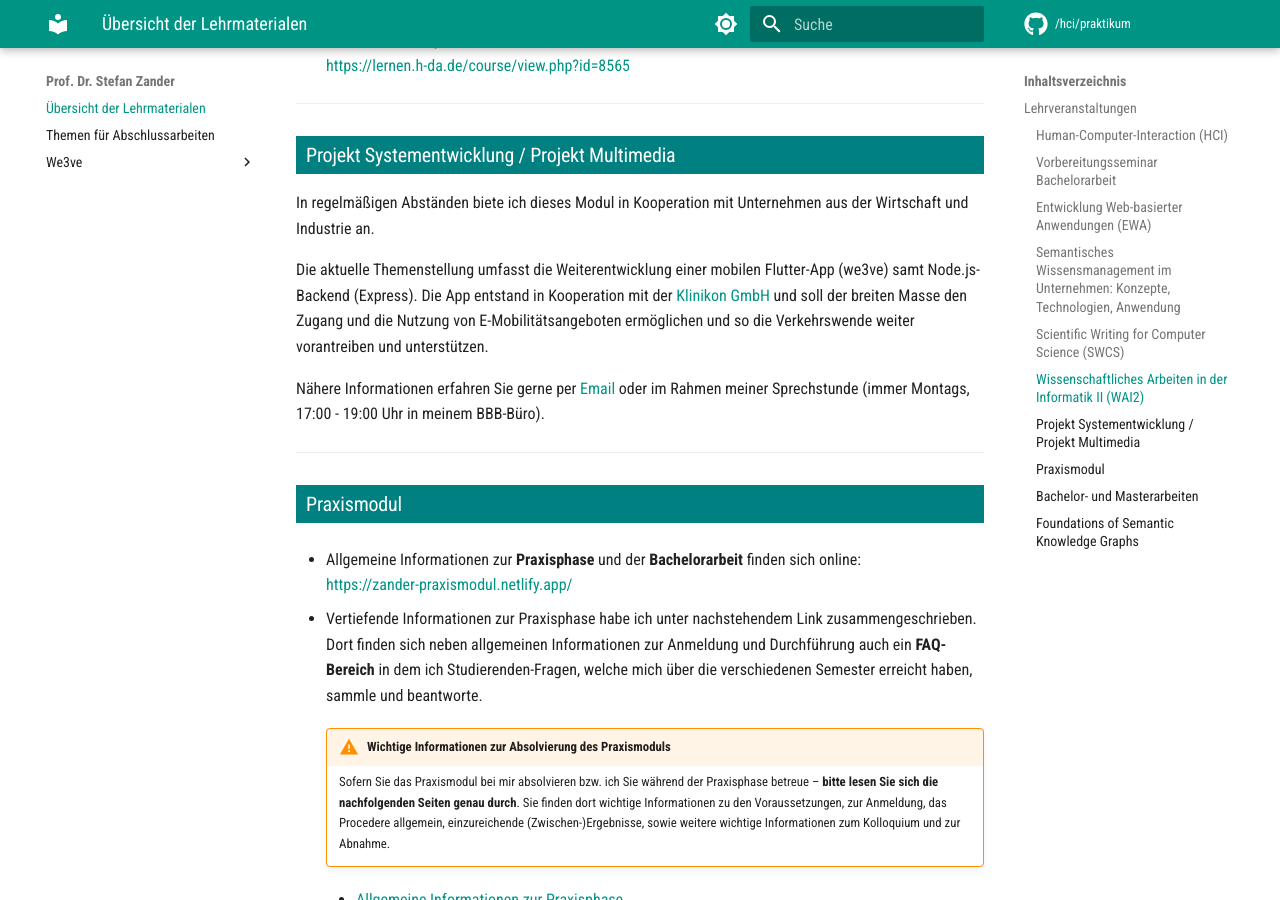
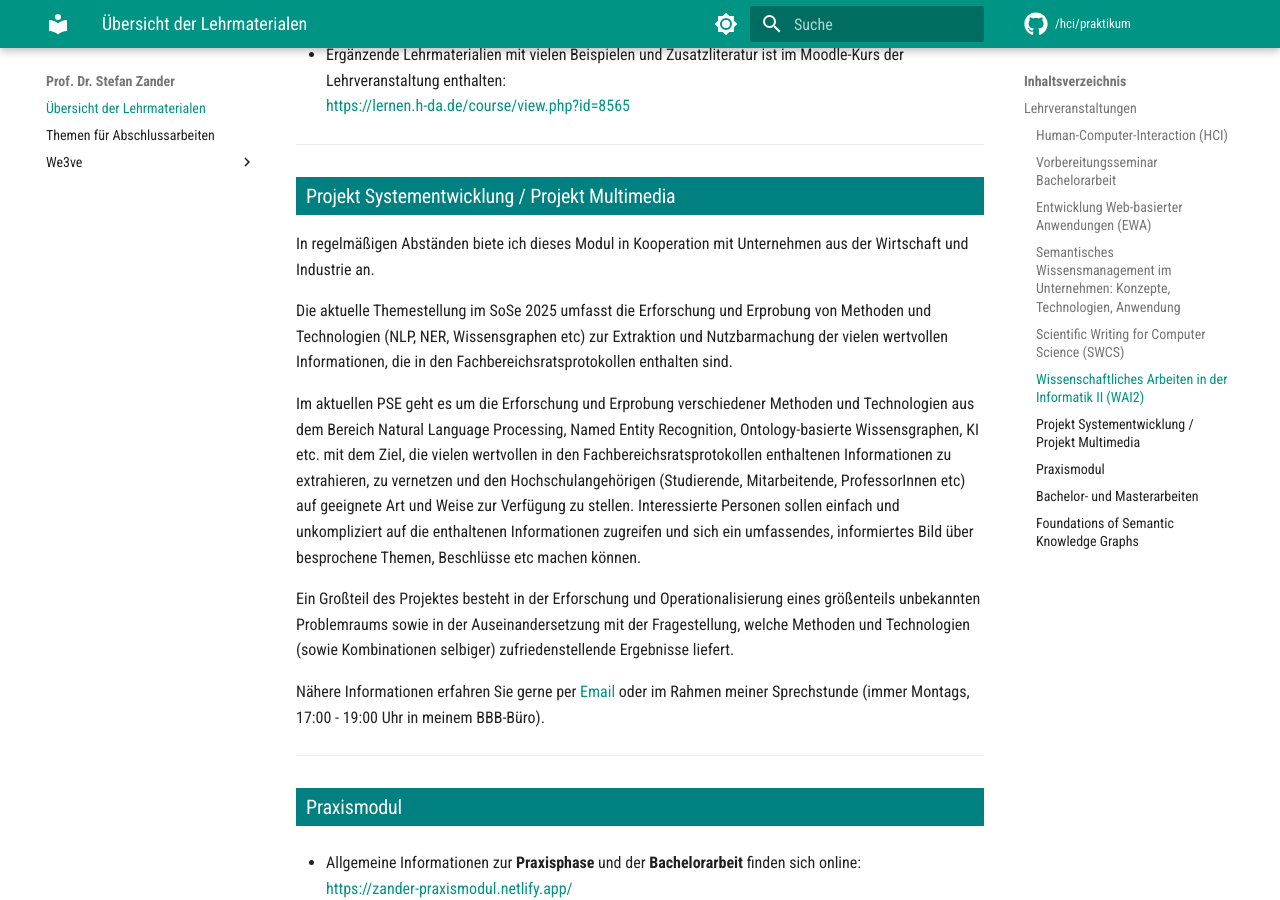
Before and after one commit to StefanZander/stefanzander.github.io, an MkDocs documentation site: the page built from docs/index.md, in a window 1280 px wide and 900 px high, scrolled down 2914 px. Built offline with MkDocs 1.6.1 and Material for MkDocs 9.7.7, drawn with Linux system fonts in a browser that asks for light colours; comment, search, counter and statistics services are not loaded; some of the changed text lies outside the part shown.

Commit message:
Update index.md

```diff
--- a/docs/index.md
+++ b/docs/index.md
@@ -12,8 +12,8 @@ Die folgenden Lehrveranstaltungen halte ich in regelmäßigen Abständen am Fach
 
 ### Human-Computer-Interaction (HCI)
 
-!!! info "Neuer Name in der SPO 2021"
-    Achtung: In der neuen SPO 2021 wurde das Modul Nutzer-zentrierte Softwareentwicklung (NZSE) in Human-Computer-Interaction (HCI) umbenannt.
+!!! info "Hinweis zum SoSe 2025"
+    Im Stundenplan ist wöchentlich ein Doppelblock vorgesehen. Dies ist bewußt gewählt und hilft uns, die theoretischen Inhalte schneller und in konzentrierten Blöcken zu behandeln. Die VO endet damit früher, so dass der Rest des     Semesters für die Bearbeitung des Semesterprojektes genutzt werden kann. Durch den Doppelblock werden nicht mehr Inhalte behandelt als in den anderen parallelen Zügen.
 
 Dieses Modul befasst sich mit den Grundsätzen des Human-centered Design bzw. Design Thinking und zeigt, wie diese in gängige Softwareentwicklungsprozesse integriert werden können. Es werden qualitative Methoden des User Research, Prototyping, Modellbildung, Visual und Interaction Design sowie empirische und heuristische Usability-Evaluierungsmothoden behandelt. Diese Methoden werden im Rahmen eines semesterbegleitenden Praxisprojekts erprobt und angewendet.
 
@@ -92,8 +92,15 @@ Dieses Bachelor-Wahlpflichtfach biete ich ab dem SoSe 2020 an.
 
 In regelmäßigen Abständen biete ich dieses Modul in Kooperation mit Unternehmen aus der Wirtschaft und Industrie an.
 
+Die aktuelle Themestellung im SoSe 2025 umfasst die Erforschung und Erprobung von Methoden und Technologien (NLP, NER, Wissensgraphen etc) zur Extraktion und Nutzbarmachung der vielen wertvollen Informationen, die in den Fachbereichsratsprotokollen enthalten sind.
+
+Im aktuellen PSE geht es um die Erforschung und Erprobung verschiedener Methoden und Technologien aus dem Bereich Natural Language Processing, Named Entity Recognition, Ontology-basierte Wissensgraphen, KI etc. mit dem Ziel, die vielen wertvollen in den Fachbereichsratsprotokollen enthaltenen Informationen zu extrahieren, zu vernetzen und den Hochschulangehörigen (Studierende, Mitarbeitende, ProfessorInnen etc) auf geeignete Art und Weise zur Verfügung zu stellen. Interessierte Personen sollen einfach und unkompliziert auf die enthaltenen Informationen zugreifen und sich ein umfassendes, informiertes Bild über besprochene Themen, Beschlüsse etc machen können.
+
+Ein Großteil des Projektes besteht in der Erforschung und Operationalisierung eines größenteils unbekannten Problemraums sowie in der Auseinandersetzung mit der Fragestellung, welche Methoden und Technologien (sowie Kombinationen selbiger) zufriedenstellende Ergebnisse liefert.
+<!--
 Die aktuelle Themenstellung umfasst die Weiterentwicklung einer mobilen Flutter-App (we3ve) samt Node.js-Backend (Express).
 Die App entstand in Kooperation mit der [Klinikon GmbH](https://www.klinikon.com/) und soll der breiten Masse den Zugang und die Nutzung von E-Mobilitätsangeboten ermöglichen und so die Verkehrswende weiter vorantreiben und unterstützen.
+-->
 
 Nähere Informationen erfahren Sie gerne per [Email](https://fbi.h-da.de/~s.zander) oder im Rahmen meiner Sprechstunde (immer Montags, 17:00 - 19:00 Uhr in meinem BBB-Büro).
 
```
